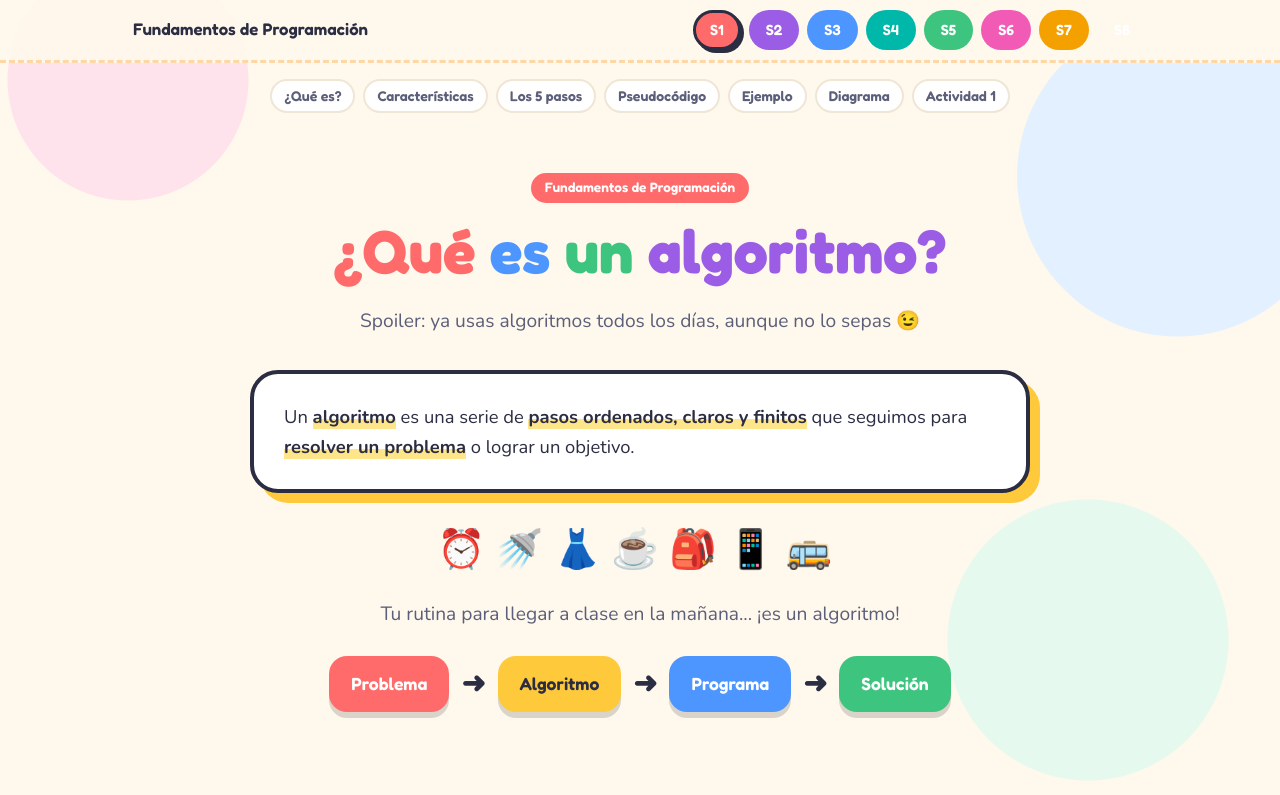
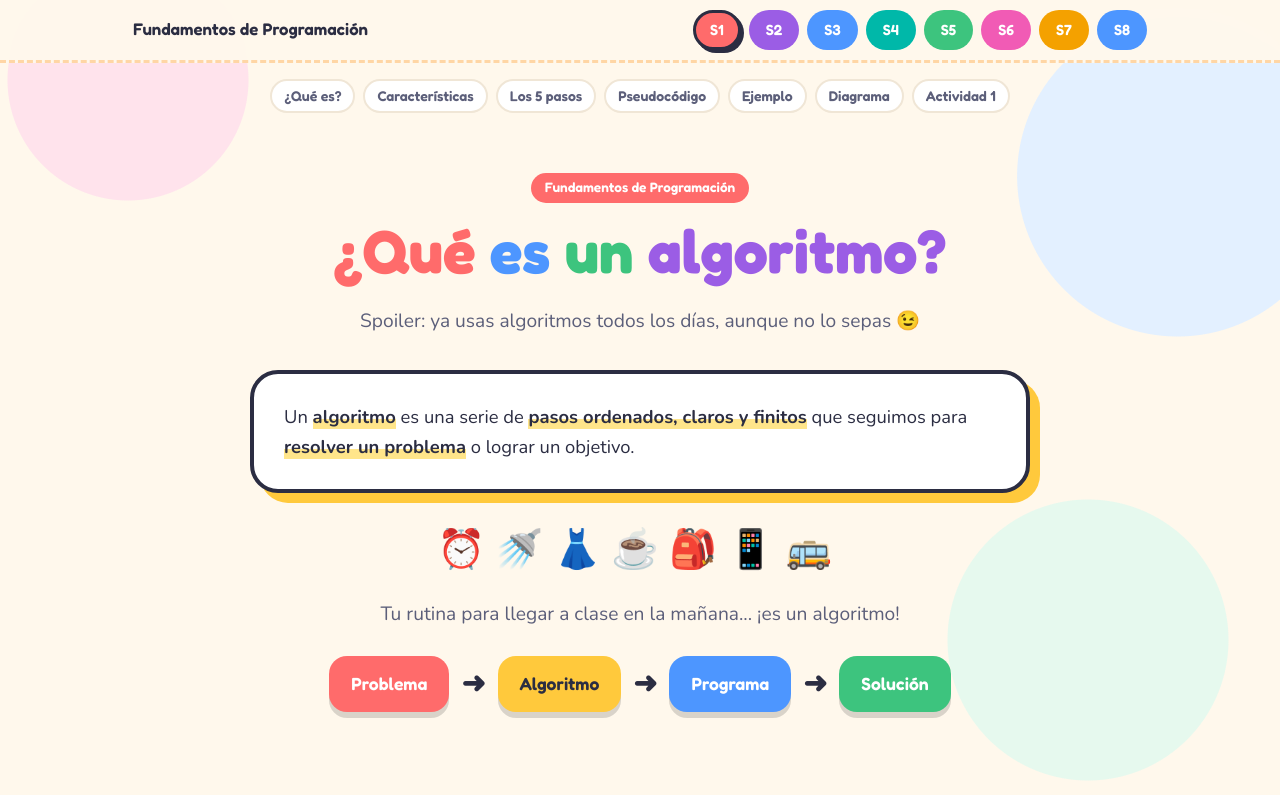
Before and after one commit to yoshobunny/pythonfundamentals, a plain HTML site: page index.html in a window 1280 px wide. Shown: the top 795 px of the page. Drawn offline with nearby package versions, Linux system fonts and the light colour scheme.

Commit message:
Add new style for .mc-pill.s8 with sky background

```diff
--- a/estilos.css
+++ b/estilos.css
@@ -50,6 +50,7 @@ h1,h2,h3,h4{font-family:'Fredoka',sans-serif;line-height:1.2}
 .mc-pill.s5{background:var(--mint)}
 .mc-pill.s6{background:var(--pink)}
 .mc-pill.s7{background:var(--orange)}
+.mc-pill.s8{background:var(--sky)}
 .mc-semana.activa .mc-pill{border-color:var(--ink);box-shadow:3px 3px 0 var(--ink)}
 .mc-sub{list-style:none;display:none;position:absolute;top:calc(100% + 8px);left:0;min-width:160px;background:var(--white);border:3px solid var(--ink);border-radius:14px;padding:6px;box-shadow:4px 4px 0 var(--ink)}
 .mc-semana:nth-last-child(-n+2) .mc-sub{left:auto;right:0}
```
